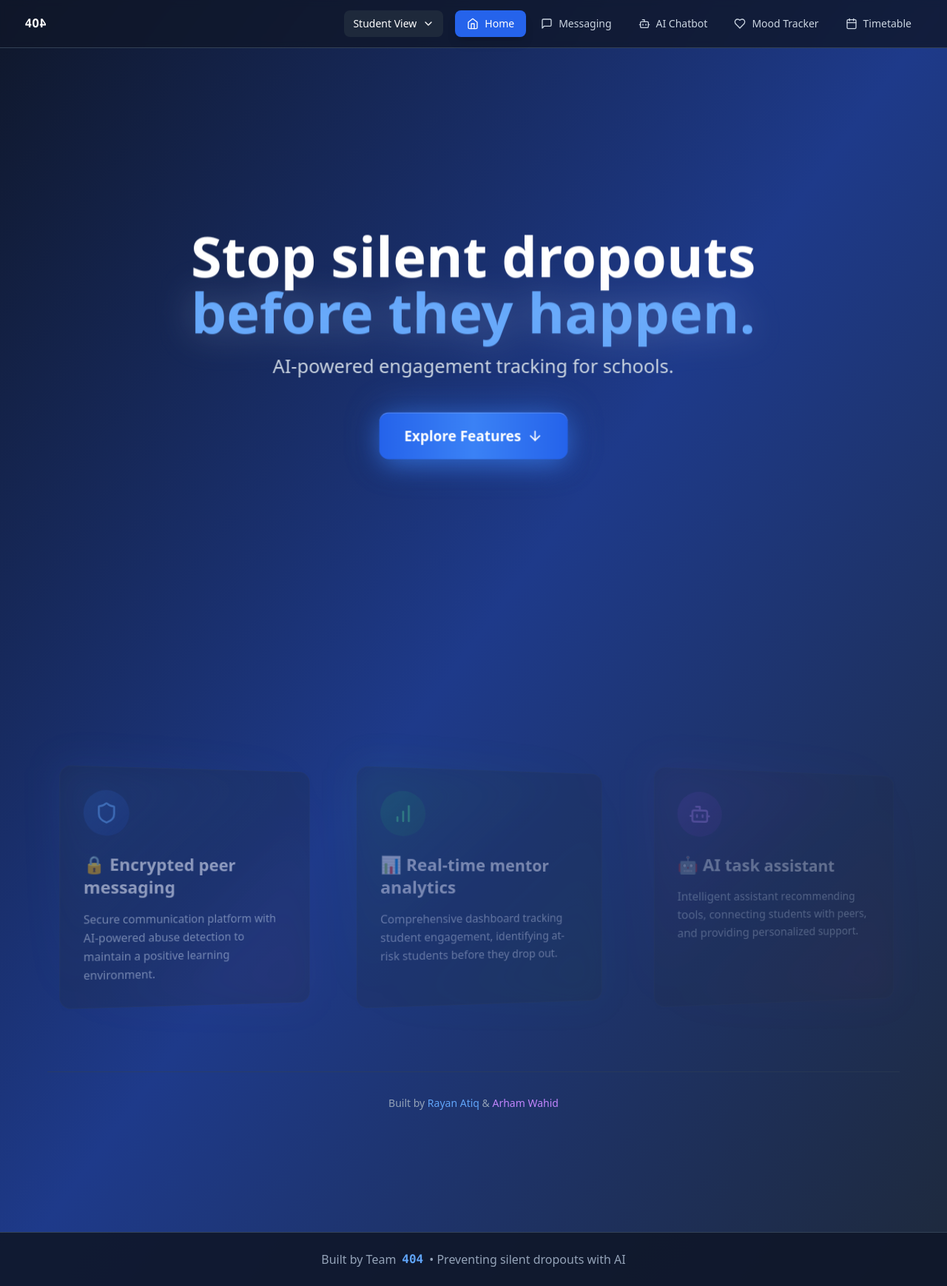
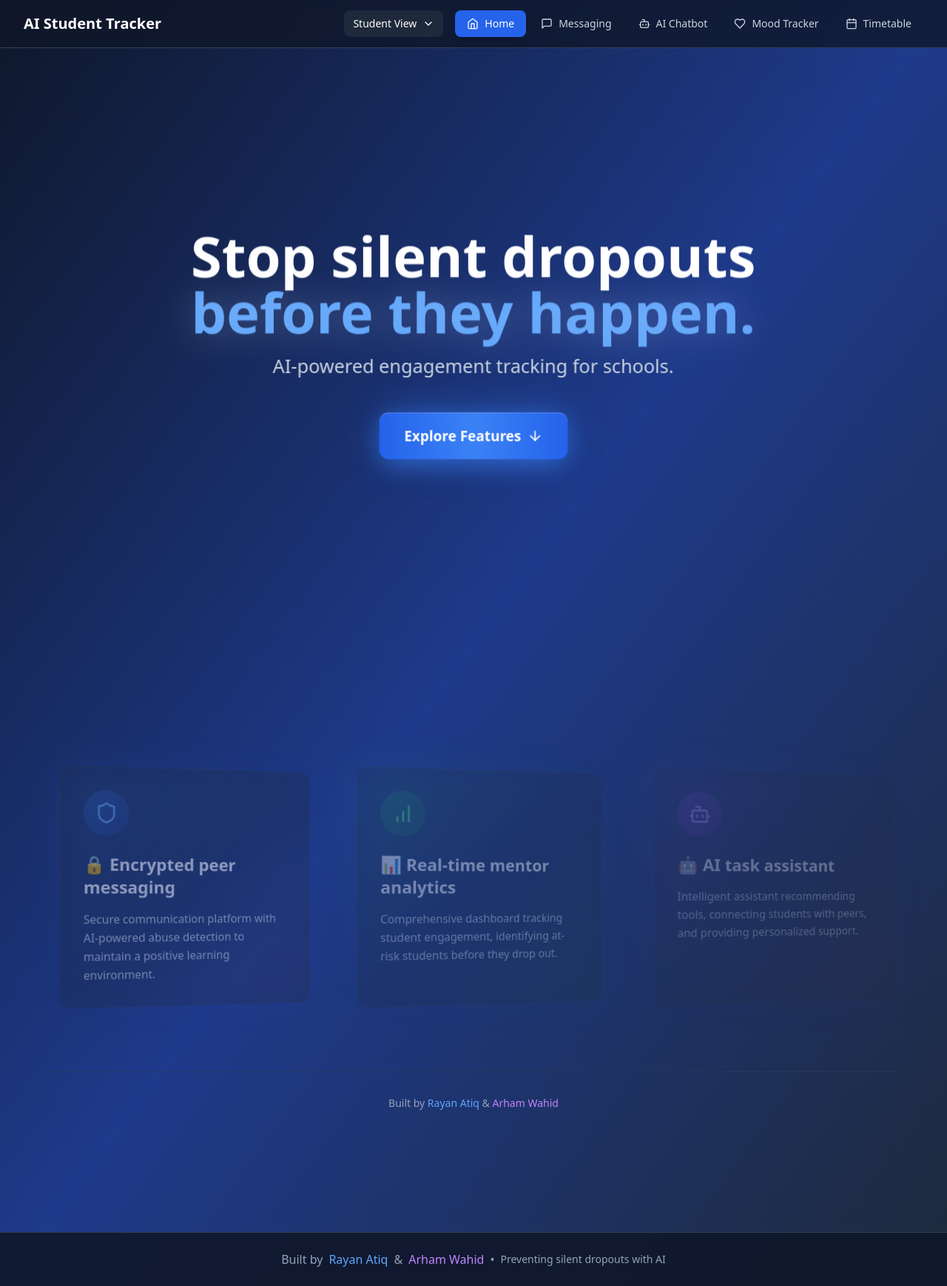
Before and after one commit to Rayan-Atiq/Silent-Dropouts, a React (Vite) app: page / in a window 1280 px wide. Shown: the whole page at 74% size. Built offline with nearby package versions, Linux system fonts and the light colour scheme.

Commit message:
Refactor header and footer for improved branding
Updated the header and footer to enhance branding and clarity.

```diff
--- a/src/App.tsx
+++ b/src/App.tsx
@@ -7,8 +7,6 @@ import AIChatbot from './components/AIChatbot';
 import WorkActivity from './components/WorkActivity';
 import MoodTracker from './components/MoodTracker';
 import Timetable from './components/Timetable';
-import Hero3D from "./components/Hero3D";
-
 
 function App() {
   const [activeTab, setActiveTab] = useState('home');
@@ -71,10 +69,8 @@ function App() {
         <div className="max-w-7xl mx-auto px-4 sm:px-6 lg:px-8">
           <div className="flex items-center justify-between h-16">
             <div className="flex items-center space-x-3">
-              <div className="w-8 h-8 flex items-center justify-center font-mono font-bold text-white">
-                4O<span className="transform scale-x-[-1]">4</span> {/* Mirrored first 4 */}
-              </div>
-              <h1 className="text-4xl font-bold text-white"></h1>
+              {/* Removed the 404 logo and replaced with simple text */}
+              <h1 className="text-xl font-bold text-white">AI Student Tracker</h1>
             </div>
 
             <div className="flex items-center space-x-4">
@@ -155,18 +151,23 @@ function App() {
         <ActiveComponent />
       </main>
 
-      {/* Footer */}
+      {/* Footer - Updated to show names */}
       <footer className="bg-slate-900/90 border-t border-slate-700 py-6">
         <div className="max-w-7xl mx-auto px-4 sm:px-6 lg:px-8">
-          <div className="flex items-center justify-center space-x-2">
-            <span className="text-slate-400">Built by Team</span>
-            <span className="font-mono font-bold text-blue-400">40<span className="transform scale-x-[-1]">4</span> {/* Mirrored first 4 */}</span>
-            <span className="text-slate-400">• Preventing silent dropouts with AI</span>
+          <div className="flex flex-col md:flex-row items-center justify-center space-y-2 md:space-y-0 md:space-x-2">
+            <span className="text-slate-400">Built by</span>
+            <div className="flex items-center space-x-2">
+              <span className="text-blue-400 font-medium">Rayan Atiq</span>
+              <span className="text-slate-400">&</span>
+              <span className="text-purple-400 font-medium">Arham Wahid</span>
+            </div>
+            <span className="text-slate-400 hidden md:inline">•</span>
+            <span className="text-slate-400 text-sm">Preventing silent dropouts with AI</span>
           </div>
         </div>
       </footer>
 
-      {/* Role Change Modal - Updated Version */}
+      {/* Role Change Modal */}
       {showRoleModal && (
         <div className="fixed inset-0 bg-black/50 flex items-center justify-center p-4 z-50">
           <div className="bg-slate-800 border border-slate-700 rounded-2xl p-8 w-full max-w-md">
```
